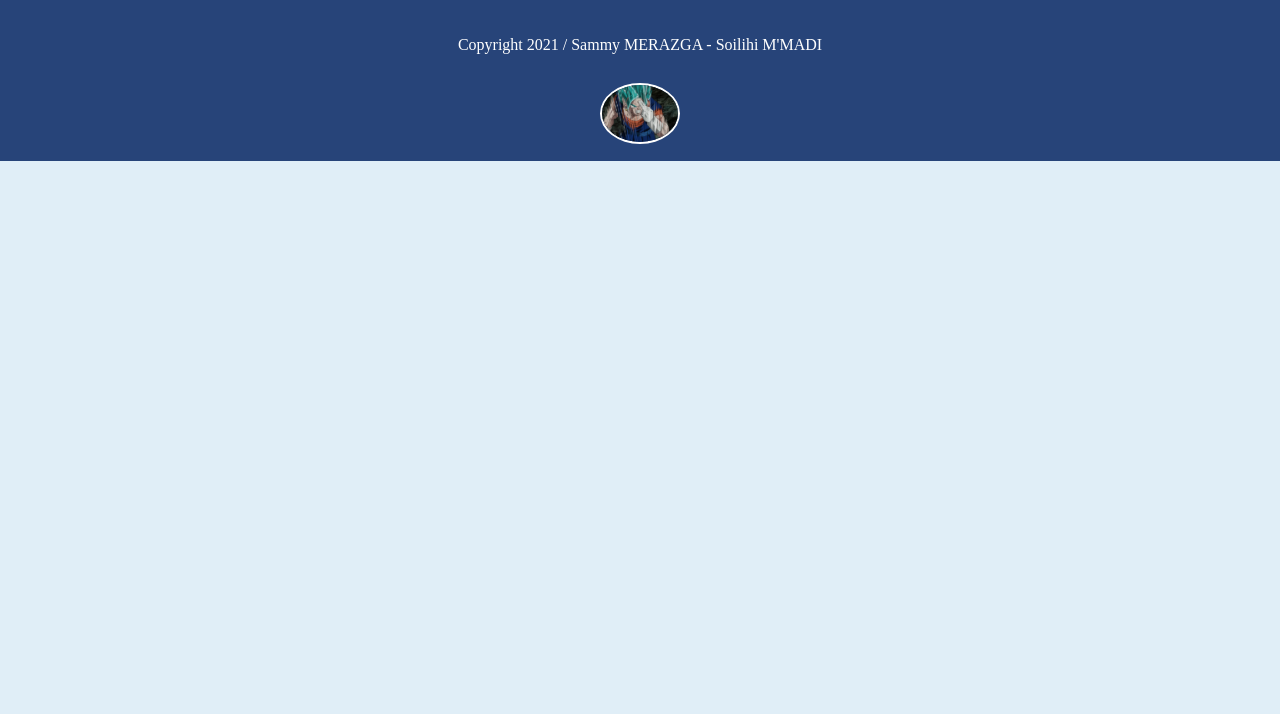
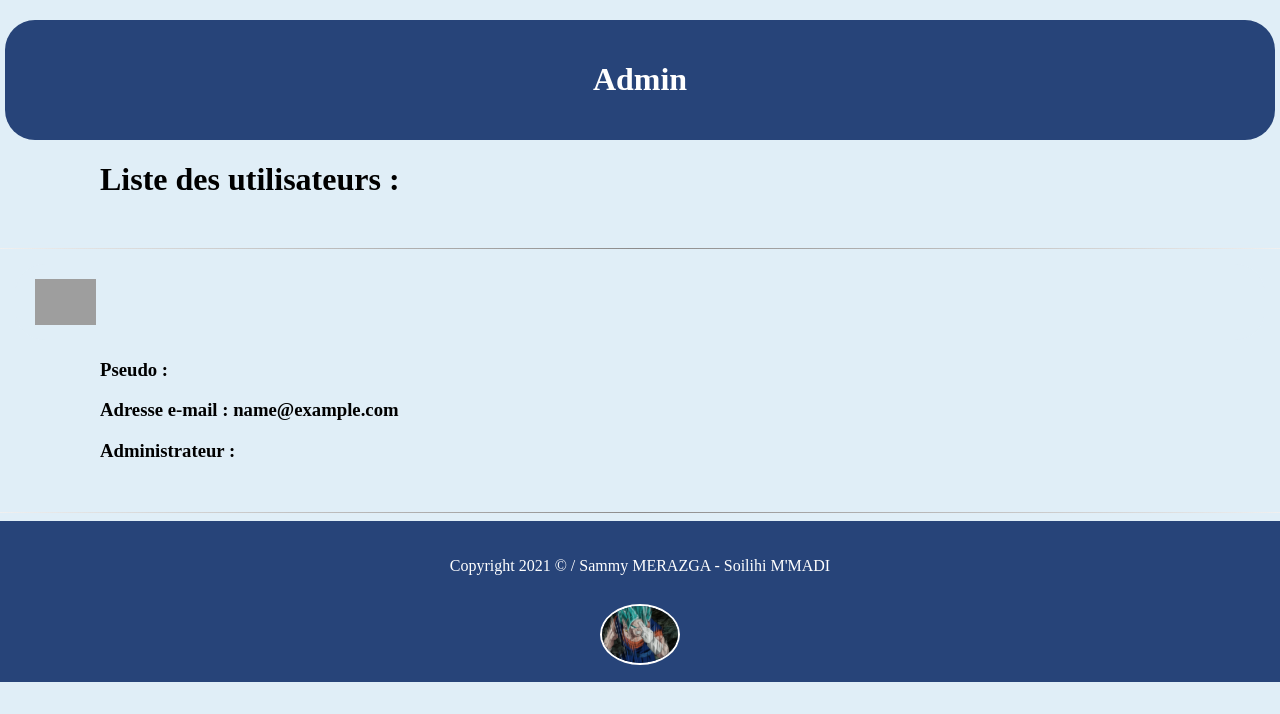
Before and after one commit to SammyMERAZGA/Forum, a PHP site: page /index.php?uc=admin in a window 1280 px wide. Shown: the part 86-800 px from the top of the page. Run offline with PHP 8.4, Linux system fonts and the light colour scheme; the visitor is signed in with stand-in values (Sample User, id 1); grey boxes are pictures that could not be loaded.

Commit message:
back office wip

```diff
--- /dev/null
+++ b/controllers/AdminController.php
@@ -0,0 +1,29 @@
+<?php
+require_once("./models/User.php");
+
+if(!isset($_REQUEST['action'])){
+	$_REQUEST['action'] = 'account';
+}
+$action = $_REQUEST['action'];
+
+switch($action)
+{
+  case 'admin': {
+    $allUsers = getAllUsers();
+    include("views/admin.php");
+    break;
+  }
+
+  case 'deleteUser': {
+    $user = deleteUser($_REQUEST['id']);
+    include("views/deleteUser.php");
+    break;
+  }
+
+  default :
+  {
+    $allUsers = getAllUsers();
+    include("views/admin.php");
+    break;
+  }
+}
--- a/include/Footer.php
+++ b/include/Footer.php
@@ -1,5 +1,5 @@
 <footer>
-	<p class="text-center">Copyright 2021 / Sammy MERAZGA - Soilihi M'MADI</p>
+	<p class="text-center">Copyright 2021 © / Sammy MERAZGA - Soilihi M'MADI</p>
 	<a href="#top"><img id="teleportation" alt="Remonter en haut" src="./assets/images/tp.png"></a>
 </footer>
 
--- a/include/Header.php
+++ b/include/Header.php
@@ -42,6 +42,11 @@
 				<a href="index.php?uc=subscribe&action=subscribe">🔐 Inscription</a>
 				</li>';
 			} ?>
+			<?php if(isset($_SESSION['theUserEmail']) && getUserInfo($_SESSION['theUserEmail'])['admin'] == 1) {
+				echo '<li>
+					<a href="index.php?uc=admin&action=admin">🔧 Admin</a>
+				</li>';
+			} ?>
 		</ul>
 	</div>
 </nav>
--- a/index.php
+++ b/index.php
@@ -72,6 +72,12 @@
     break;
   }
 
+  case 'admin':
+    {
+      include("controllers/AdminController.php");
+      break;
+    }
+
   case 'logout':
   {
     include("controllers/LoginController.php");
--- a/models/User.php
+++ b/models/User.php
@@ -21,7 +21,7 @@
 {
   $connexion = SGBDConnect();
 
-  $requete = 'SELECT user_id, email, lastname, firstname, pseudo '
+  $requete = 'SELECT user_id, email, lastname, firstname, pseudo, admin '
           . ' FROM user '
           . ' WHERE email = "' . $email . '"';
 
--- /dev/null
+++ b/views/admin.php
@@ -0,0 +1,21 @@
+<div class="listPost">
+  <h1 class="text-center">Admin</h1>
+</div>
+
+<h1 class="alinea">Liste des utilisateurs :</h1>
+<hr class="divider">
+
+<?php
+  foreach ($allUsers as $user) {
+?>
+  <div class="postMessage">
+    <?php
+      echo '<a class="theme" href="index.php?uc=admin&action=deleteUser">';
+      echo '<img class="logoTheme" src="https://cdn-icons-png.flaticon.com/512/561/561125.png" alt="deleteUser"></img></a>';
+      echo '<div class="alinea"><h3>Pseudo : '. $user['pseudo'] .'</h3>';
+      echo '<h3>Adresse e-mail : '. $user['email'] .'</h3>';
+      echo '<h3>Administrateur : '. $user['admin'] .'</h3> </div>';
+      echo '<hr class="divider">';
+    ?>
+  </div>
+<?php } ?>
--- a/views/authentication/login.php
+++ b/views/authentication/login.php
@@ -11,9 +11,9 @@
     <button type="submit" class="registerbtn" href="view/authentication/login.php" >Se connecter</button>
   </div>
 
-  <div class="container signin">
+  <!-- <div class="container signin">
     <a href="index.php">Mot de passe oublié</a>
-  </div>
+  </div> -->
 </form>
 
 <?php
```
Also changed, not shown: controllers/AccountController.php (+10 -0 lines).
